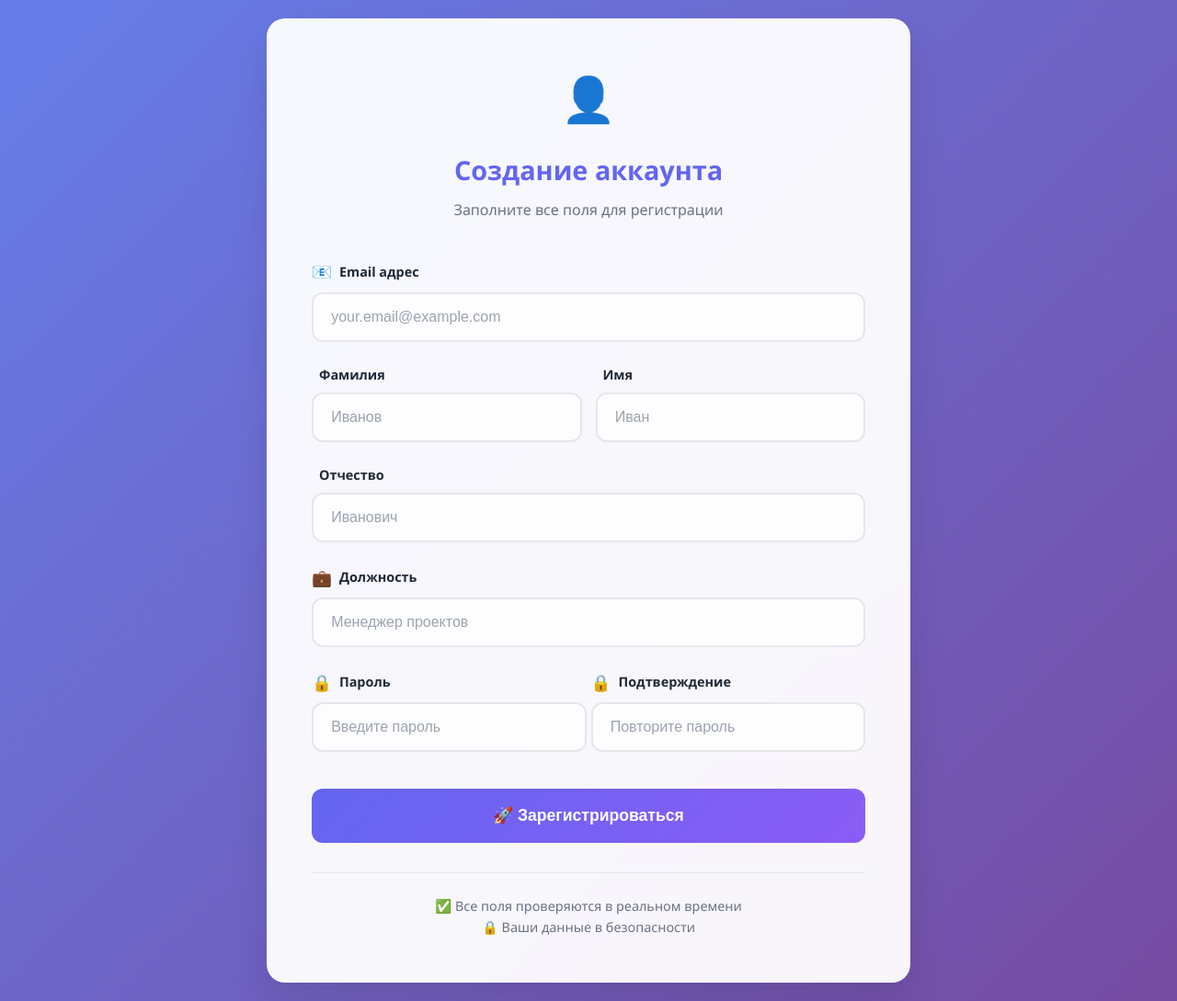
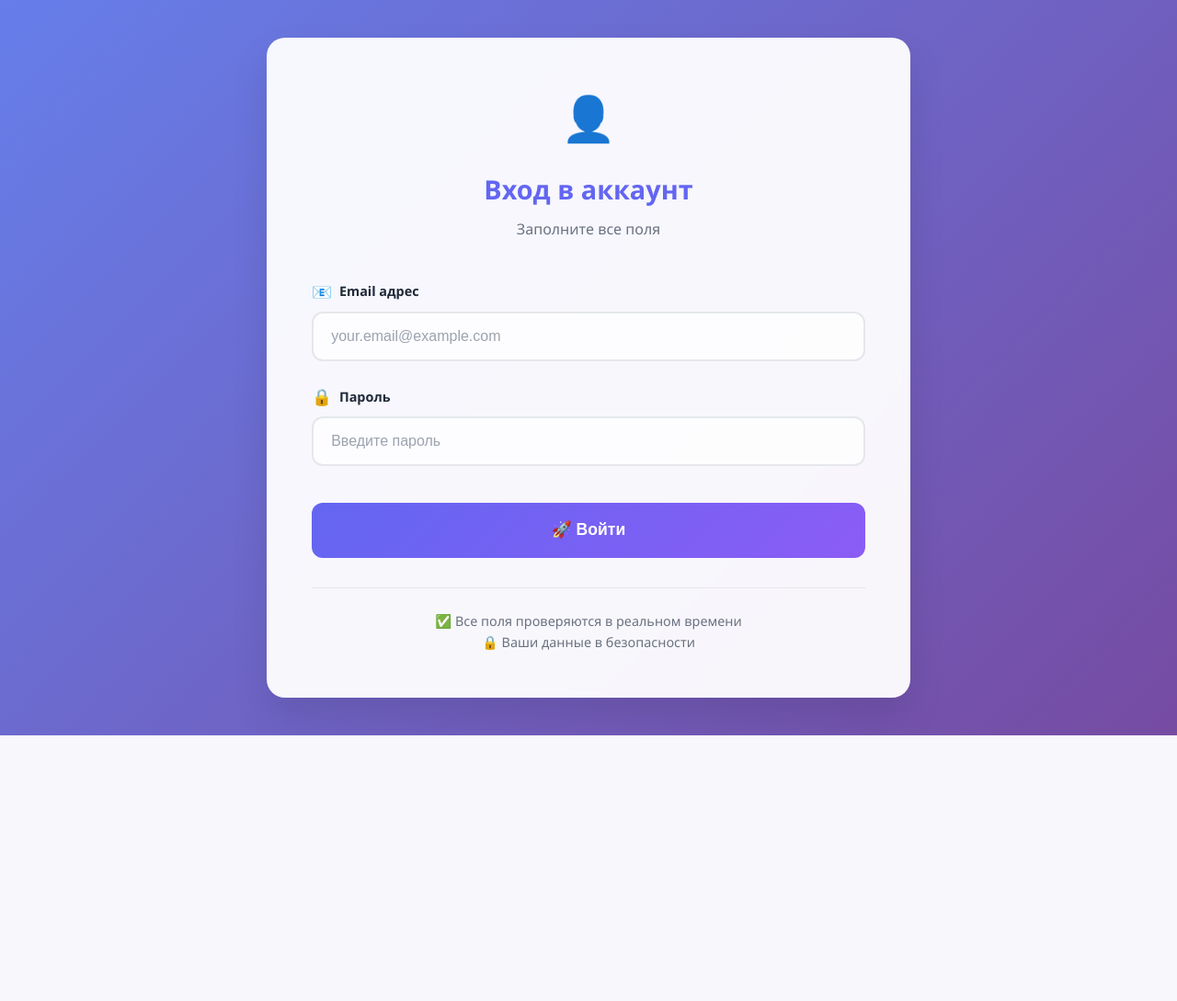
Before and after one commit to weplok/BadZoomFastApi, a FastAPI app: template auth_reg/templates/sign.html in a window 1280 px wide. Shown: the whole page at 92% size. After the commit the page ends 800 px from the top, so only its background shows below. Run offline with FastAPI, Linux system fonts and the light colour scheme; the template is opened without the code that fills it, so the values that code supplies are empty.

Commit message:
Sign + index templates !!NO DB!!

```diff
--- a/auth_reg/main.py
+++ b/auth_reg/main.py
@@ -84,6 +84,38 @@ async def register_user(
         raise HTTPException(status_code=400, detail=str(e))
 
 
+@app.post("/sign")
+async def sign_user(
+        request: Request,
+        email: str = Form(...),
+        password: str = Form(...),
+):
+    try:
+        # Проверка email
+        if "@" not in email:
+            raise HTTPException(status_code=400, detail="Неверный формат email")
+        #дописать проверку на пароль и почту в бд
+
+        if len(password) < 6:
+            raise HTTPException(status_code=400, detail="Пароль должен содержать минимум 6 символов")
+
+    except Exception as e:
+        raise HTTPException(status_code=400, detail=str(e))
+
+
+@app.get("/sign", response_class=HTMLResponse)
+async def sign_form(request: Request):
+    return templates.TemplateResponse(
+        "sign.html",
+        {
+            "request": request,
+            "title": "Вход пользователя"
+        }
+    )
+
+
+
+
 # Страница списка пользователей
 @app.get("/users", response_class=HTMLResponse)
 async def users_list(request: Request):
--- a/auth_reg/static/css/stile.css
+++ b/auth_reg/static/css/stile.css
@@ -57,6 +57,26 @@ body {
     border: 1px solid rgba(255, 255, 255, 0.2);
 }
 
+.sign-card {
+    background: var(--card-background);
+    padding: 3rem;
+    border-radius: 20px;
+    box-shadow: var(--shadow);
+    backdrop-filter: blur(10px);
+    border: 1px solid rgba(255, 255, 255, 0.2);
+
+}
+
+/* Карточка контента главной страницы*/
+.content-card {
+    background: var(--card-background);
+    padding: 3rem;
+    border-radius: 20px;
+    box-shadow: var(--shadow);
+    backdrop-filter: blur(10px);
+    border: 1px solid rgba(255, 255, 255, 0.2);
+}
+
 /* Заголовок */
 .form-header {
     text-align: center;
@@ -83,6 +103,12 @@ body {
 
 /* Форма */
 .registration-form {
+    display: flex;
+    flex-direction: column;
+    gap: 1.5rem;
+}
+
+.sign-form {
     display: flex;
     flex-direction: column;
     gap: 1.5rem;
@@ -130,7 +156,7 @@ body {
 }
 
 /* Кнопка отправки */
-.submit-btn {
+.submit-registration-btn {
     background: linear-gradient(135deg, var(--primary-color), var(--secondary-color));
     color: white;
     border: none;
@@ -144,6 +170,24 @@ body {
     position: relative;
     overflow: hidden;
 }
+
+.submit-sign-btn {
+    background: linear-gradient(135deg, var(--primary-color), var(--secondary-color));
+    color: white;
+    border: none;
+    padding: 1.2rem;
+    border-radius: 12px;
+    font-size: 1.1rem;
+    font-weight: 600;
+    cursor: pointer;
+    transition: all 0.3s ease;
+    margin-top: 1rem;
+    position: relative;
+    overflow: hidden;
+}
+
+
+
 
 .submit-btn:hover {
     transform: translateY(-3px);
--- a/auth_reg/templates/sign.html
+++ b/auth_reg/templates/sign.html
@@ -2,14 +2,14 @@
 
 {% block content %}
 <div class="center-container">
-    <div class="registration-card">
+    <div class="sign-card">
         <div class="form-header">
             <span class="form-icon">👤</span>
-            <h1>Создание аккаунта</h1>
-            <p class="form-subtitle">Заполните все поля для регистрации</p>
+            <h1>Вход в аккаунт</h1>
+            <p class="form-subtitle">Заполните все поля</p>
         </div>
 
-        <form id="registrationForm" class="registration-form" action="/register" method="post" onsubmit="return validateForm()">
+        <form id="signForm" class="sign-form" action="/sign" method="post" onsubmit="return validateForm()">
 
             <!-- Email -->
             <div class="form-group">
@@ -20,41 +20,6 @@
                 <input type="email" id="email" name="email" class="form-input" placeholder="your.email@example.com" required>
             </div>
 
-            <!-- Личные данные в одном ряду -->
-            <div class="form-row" style="display: flex; gap: 15px;">
-                <div class="form-group" style="flex: 1;">
-                    <label for="last_name" class="form-label">
-                        <span class="label-icon"></span>
-                        Фамилия
-                    </label>
-                    <input type="text" id="last_name" name="last_name" class="form-input" placeholder="Иванов" required>
-                </div>
-                <div class="form-group" style="flex: 1;">
-                    <label for="first_name" class="form-label">
-                        <span class="label-icon"></span>
-                        Имя
-                    </label>
-                    <input type="text" id="first_name" name="first_name" class="form-input" placeholder="Иван" required>
-                </div>
-            </div>
-
-            <!-- Отчество -->
-            <div class="form-group">
-                <label for="middle_name" class="form-label">
-                    <span class="label-icon"></span>
-                    Отчество
-                </label>
-                <input type="text" id="middle_name" name="middle_name" class="form-input" placeholder="Иванович">
-            </div>
-
-            <!-- Должность -->
-            <div class="form-group">
-                <label for="position" class="form-label">
-                    <span class="label-icon">💼</span>
-                    Должность
-                </label>
-                <input type="text" id="position" name="position" class="form-input" placeholder="Менеджер проектов" required>
-            </div>
 
             <!-- Пароли в одном ряду -->
             <div class="form-row" style="display: flex; gap: 5px;">
@@ -65,17 +30,10 @@
                     </label>
                     <input type="password" id="password" name="password" class="form-input" placeholder="Введите пароль" required>
                 </div>
-                <div class="form-group" style="flex: 1;">
-                    <label for="password_confirm" class="form-label">
-                        <span class="label-icon">🔒</span>
-                        Подтверждение
-                    </label>
-                    <input type="password" id="password_confirm" name="password_confirm" class="form-input" placeholder="Повторите пароль" required>
-                </div>
             </div>
 
-            <button type="submit" class="submit-btn">
-                <span class="btn-text">🚀 Зарегистрироваться</span>
+            <button type="submit" class="submit-sign-btn">
+                <span class="btn-sign-text">🚀 Войти </span>
             </button>
         </form>
 
@@ -92,5 +50,4 @@
     </div>
 </div>
 
-
 {% endblock %}
```
Also changed, not shown: other parts of auth_reg/static/css/stile.css (+86 -0 lines), auth_reg/templates/index.html (added, +28 -0 lines).
